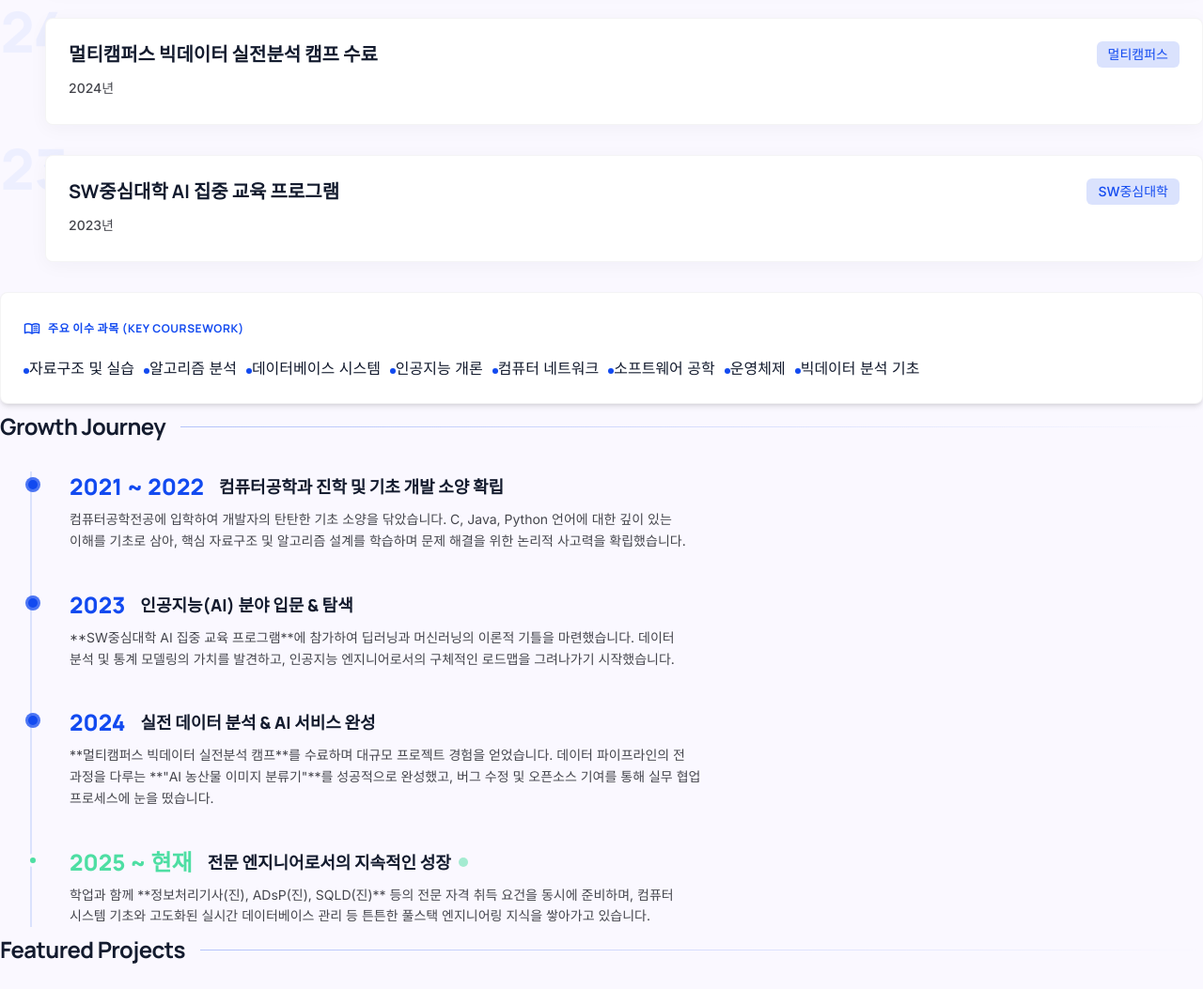
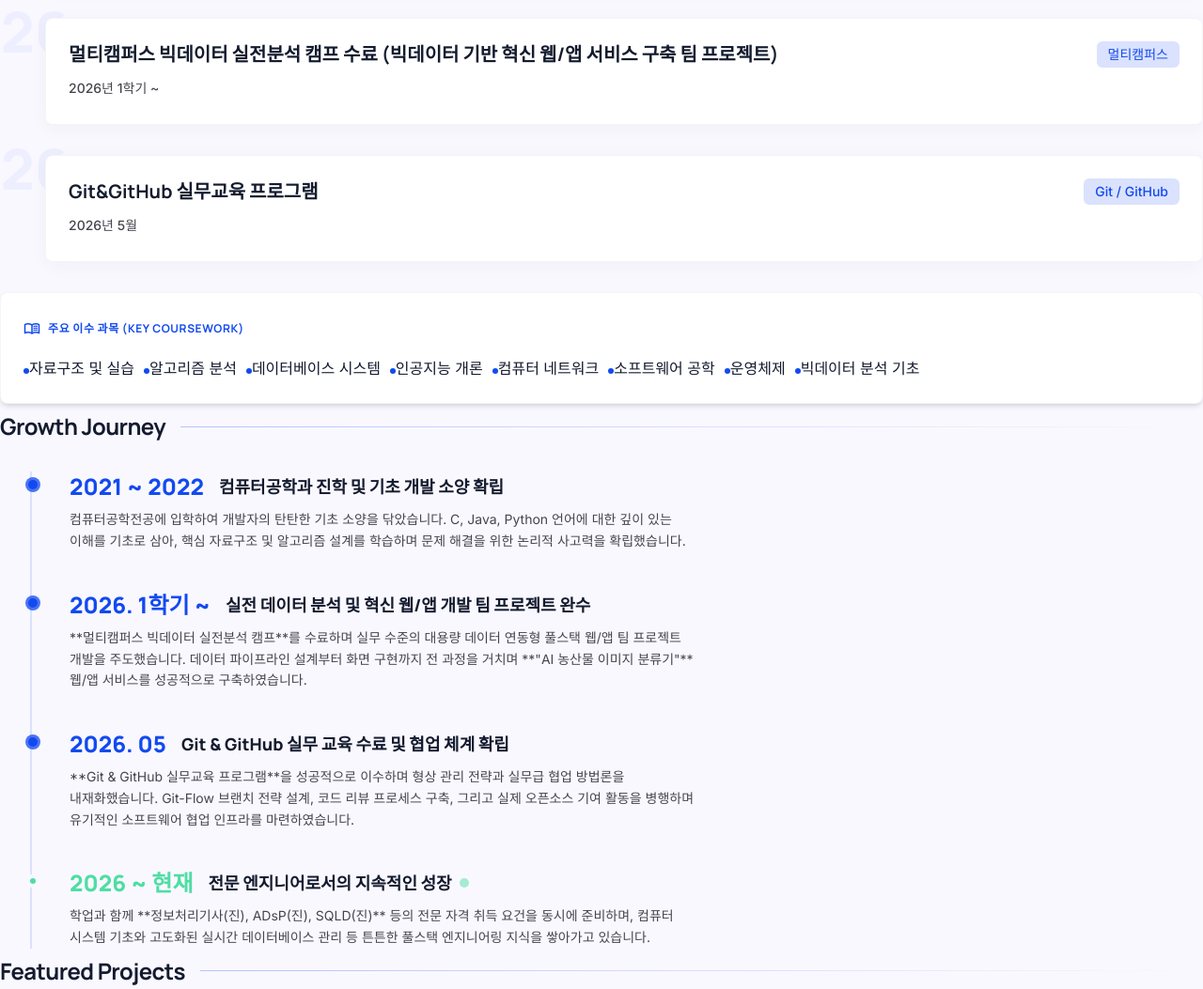
Before and after one commit to starlion0701-web/profile-project, a website built with Vite: page index.html in a window 1280 px wide. Shown: the part 1550-2603 px from the top of the page at 94% size. Built offline with nearby package versions, Linux system fonts and the light colour scheme.

Commit message:
Update education, timeline and project details to match new 2026 Git/GitHub and Multicampus dates

```diff
--- a/index.html
+++ b/index.html
@@ -539,35 +539,35 @@
             </div>
           </div>
 
-          <!-- 활동 1: 2024 캠프 -->
+          <!-- 활동 1: 2026 캠프 -->
           <div class="relative pl-6 md:pl-12">
             <div
               class="absolute left-0 top-0 text-6xl font-headline font-black text-surface-container-high opacity-50 select-none -z-10 -mt-4 -ml-4">
-              '24</div>
+              '26</div>
             <div
               class="exp-card bg-surface-container-lowest dark:bg-[#1a233a] p-6 rounded-xl shadow-[0_4px_20px_rgba(19,27,46,0.04)] border border-outline-variant/20 hover:shadow-[0_10px_30px_rgba(19,27,46,0.08)] hover:bg-surface-bright transition-all duration-300">
               <div class="flex flex-col md:flex-row justify-between md:items-center gap-2 mb-3">
-                <h4 class="font-headline text-xl font-bold text-on-surface">멀티캠퍼스 빅데이터 실전분석 캠프 수료</h4>
+                <h4 class="font-headline text-xl font-bold text-on-surface">멀티캠퍼스 빅데이터 실전분석 캠프 수료 (빅데이터 기반 혁신 웹/앱 서비스 구축 팀 프로젝트)</h4>
                 <span
                   class="font-label text-sm text-surface-tint bg-surface-container-highest dark:bg-[#223050] px-3 py-1 rounded-md font-medium w-fit">멀티캠퍼스</span>
               </div>
-              <p class="font-label text-sm text-on-surface-variant mb-1 font-medium">2024년</p>
+              <p class="font-label text-sm text-on-surface-variant mb-1 font-medium">2026년 1학기 ~</p>
             </div>
           </div>
 
-          <!-- 활동 2: 2023 교육 -->
+          <!-- 활동 2: 2026 교육 -->
           <div class="relative pl-6 md:pl-12">
             <div
               class="absolute left-0 top-0 text-6xl font-headline font-black text-surface-container-high opacity-50 select-none -z-10 -mt-4 -ml-4">
-              '23</div>
+              '26</div>
             <div
               class="exp-card bg-surface-container-lowest dark:bg-[#1a233a] p-6 rounded-xl shadow-[0_4px_20px_rgba(19,27,46,0.04)] border border-outline-variant/20 hover:shadow-[0_10px_30px_rgba(19,27,46,0.08)] hover:bg-surface-bright transition-all duration-300">
               <div class="flex flex-col md:flex-row justify-between md:items-center gap-2 mb-3">
-                <h4 class="font-headline text-xl font-bold text-on-surface">SW중심대학 AI 집중 교육 프로그램</h4>
+                <h4 class="font-headline text-xl font-bold text-on-surface">Git&GitHub 실무교육 프로그램</h4>
                 <span
-                  class="font-label text-sm text-surface-tint bg-surface-container-highest dark:bg-[#223050] px-3 py-1 rounded-md font-medium w-fit">SW중심대학</span>
+                  class="font-label text-sm text-surface-tint bg-surface-container-highest dark:bg-[#223050] px-3 py-1 rounded-md font-medium w-fit">Git / GitHub</span>
               </div>
-              <p class="font-label text-sm text-on-surface-variant mb-1 font-medium">2023년</p>
+              <p class="font-label text-sm text-on-surface-variant mb-1 font-medium">2026년 5월</p>
             </div>
           </div>
 
@@ -624,11 +624,11 @@
               <span class="relative inline-flex h-2.5 w-2.5 rounded-full bg-surface-tint"></span>
             </span>
             <div class="flex flex-col md:flex-row md:items-center gap-1 md:gap-4 mb-2">
-              <span class="font-headline font-black text-2xl text-surface-tint">2023</span>
-              <h4 class="font-headline text-lg font-extrabold text-on-surface">인공지능(AI) 분야 입문 & 탐색</h4>
+              <span class="font-headline font-black text-2xl text-surface-tint">2026. 1학기 ~</span>
+              <h4 class="font-headline text-lg font-extrabold text-on-surface">실전 데이터 분석 및 혁신 웹/앱 개발 팀 프로젝트 완수</h4>
             </div>
             <p class="font-body text-sm text-on-surface-variant leading-relaxed max-w-2xl">
-              **SW중심대학 AI 집중 교육 프로그램**에 참가하여 딥러닝과 머신러닝의 이론적 기틀을 마련했습니다. 데이터 분석 및 통계 모델링의 가치를 발견하고, 인공지능 엔지니어로서의 구체적인 로드맵을 그려나가기 시작했습니다.
+              **멀티캠퍼스 빅데이터 실전분석 캠프**를 수료하며 실무 수준의 대용량 데이터 연동형 풀스택 웹/앱 팀 프로젝트 개발을 주도했습니다. 데이터 파이프라인 설계부터 화면 구현까지 전 과정을 거치며 **"AI 농산물 이미지 분류기"** 웹/앱 서비스를 성공적으로 구축하였습니다.
             </p>
           </div>
 
@@ -639,11 +639,11 @@
               <span class="relative inline-flex h-2.5 w-2.5 rounded-full bg-surface-tint"></span>
             </span>
             <div class="flex flex-col md:flex-row md:items-center gap-1 md:gap-4 mb-2">
-              <span class="font-headline font-black text-2xl text-surface-tint">2024</span>
-              <h4 class="font-headline text-lg font-extrabold text-on-surface">실전 데이터 분석 & AI 서비스 완성</h4>
+              <span class="font-headline font-black text-2xl text-surface-tint">2026. 05</span>
+              <h4 class="font-headline text-lg font-extrabold text-on-surface">Git & GitHub 실무 교육 수료 및 협업 체계 확립</h4>
             </div>
             <p class="font-body text-sm text-on-surface-variant leading-relaxed max-w-2xl">
-              **멀티캠퍼스 빅데이터 실전분석 캠프**를 수료하며 대규모 프로젝트 경험을 얻었습니다. 데이터 파이프라인의 전 과정을 다루는 **"AI 농산물 이미지 분류기"**를 성공적으로 완성했고, 버그 수정 및 오픈소스 기여를 통해 실무 협업 프로세스에 눈을 떴습니다.
+              **Git & GitHub 실무교육 프로그램**을 성공적으로 이수하며 형상 관리 전략과 실무급 협업 방법론을 내재화했습니다. Git-Flow 브랜치 전략 설계, 코드 리뷰 프로세스 구축, 그리고 실제 오픈소스 기여 활동을 병행하며 유기적인 소프트웨어 협업 인프라를 마련하였습니다.
             </p>
           </div>
 
@@ -653,7 +653,7 @@
               <span class="relative inline-flex h-3.5 w-3.5 rounded-full bg-[#4edea3] border-4 border-[#faf8ff] dark:border-[#0f1626]"></span>
             </span>
             <div class="flex flex-col md:flex-row md:items-center gap-1 md:gap-4 mb-2">
-              <span class="font-headline font-black text-2xl text-[#4edea3]">2025 ~ 현재</span>
+              <span class="font-headline font-black text-2xl text-[#4edea3]">2026 ~ 현재</span>
               <h4 class="font-headline text-lg font-extrabold text-on-surface flex items-center gap-2">
                 전문 엔지니어로서의 지속적인 성장
                 <span class="w-2.5 h-2.5 rounded-full bg-[#4edea3] animate-pulse"></span>
@@ -919,7 +919,7 @@
       crop: {
         category: "AI & Deep Learning",
         title: "AI 농산물 이미지 분류기 개발",
-        date: "2024년 3월 ~ 2024년 6월 (멀티캠퍼스 팀 프로젝트)",
+        date: "2026년 1학기 (멀티캠퍼스 팀 프로젝트)",
         problem: "실무 품질 검수 라인에서 과채류의 광량(카메라 그림자 및 난반사) 차이와 특정 등급에만 편향된 클래스 불균형으로 인해 기본 CNN 분류 모델의 강한 오버피팅 및 72% 수준의 저조한 일반화 정확도가 문제였습니다.",
         action: "1. OpenCV의 CLAHE(Contrast Limited Adaptive Histogram Equalization) 알고리즘을 파이프라인 전처리단에 도입하여 균일한 명암비를 실현했습니다.\n2. 데이터 불균형 해결을 위해 Rotation, Zoom, Horizontal Flip, Shear를 융합한 실시간 데이터 증강 기법을 구현해 이미지 데이터셋 볼륨을 기존 대비 5배로 늘렸습니다.\n3. ImageNet으로 사전 학습된 ResNet-50 전이 학습 구조를 설정하고 최하단 레이어를 Fine-tuning 및 DropOut(0.4) 규제화 처리를 적용했습니다.",
         result: "최종 validation 데이터셋 성능 분류 정확도를 72%에서 92%로 약 20% 끌어올렸으며, 모델 튜닝 및 양자화를 통해 추론 연산 지연시간을 약 45% 가량 경감하여 실시간 분류 프로세스를 완수했습니다.",
```
